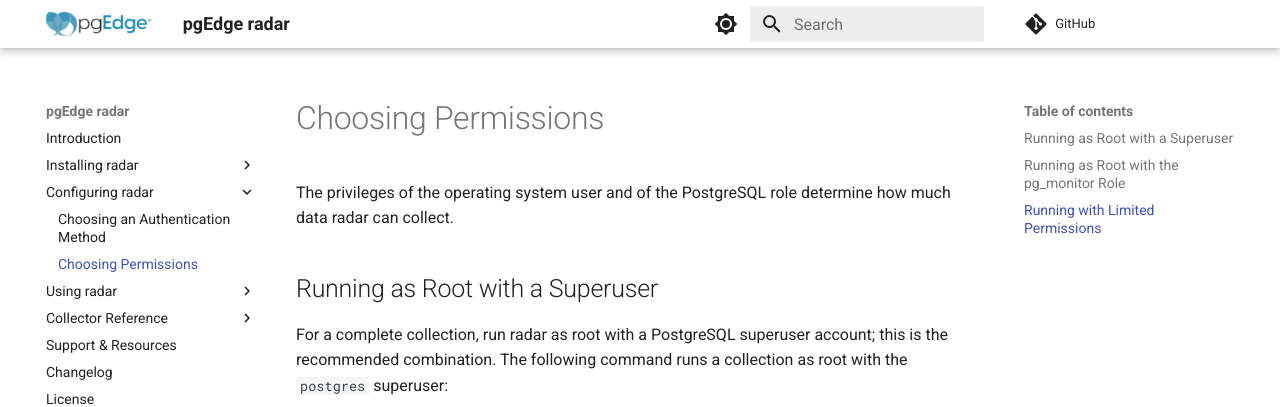
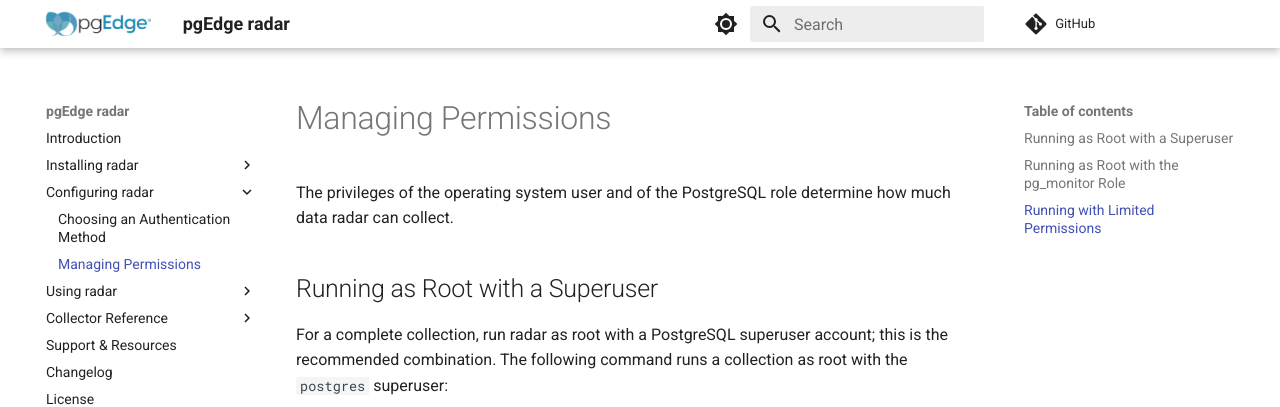
Before and after one commit to pgEdge/radar, an MkDocs documentation site: the page built from docs/configuring/permissions.md, in a window 1280 px wide and 1371 px high. Shown: the top 407 px of the window. Built offline with MkDocs 1.6.1 and Material for MkDocs 9.7.7, drawn with Linux system fonts in a browser that asks for light colours; comment, search, counter and statistics services are not loaded.

Commit message:
docs: rename Choosing Permissions to Managing Permissions

```diff
--- a/docs/configuring/permissions.md
+++ b/docs/configuring/permissions.md
@@ -1,4 +1,4 @@
-# Choosing Permissions
+# Managing Permissions
 
 The privileges of the operating system user and of the PostgreSQL role
 determine how much data radar can collect.
--- a/mkdocs.yml
+++ b/mkdocs.yml
@@ -60,7 +60,7 @@ nav:
   - Configuring radar:
       - configuring/index.md
       - Choosing an Authentication Method: configuring/authentication.md
-      - Choosing Permissions: configuring/permissions.md
+      - Managing Permissions: configuring/permissions.md
   - Using radar:
       - using/index.md
       - Reading the Archive: using/reading_the_archive.md
```
Also changed, not shown: README.md (+1 -1 lines).
